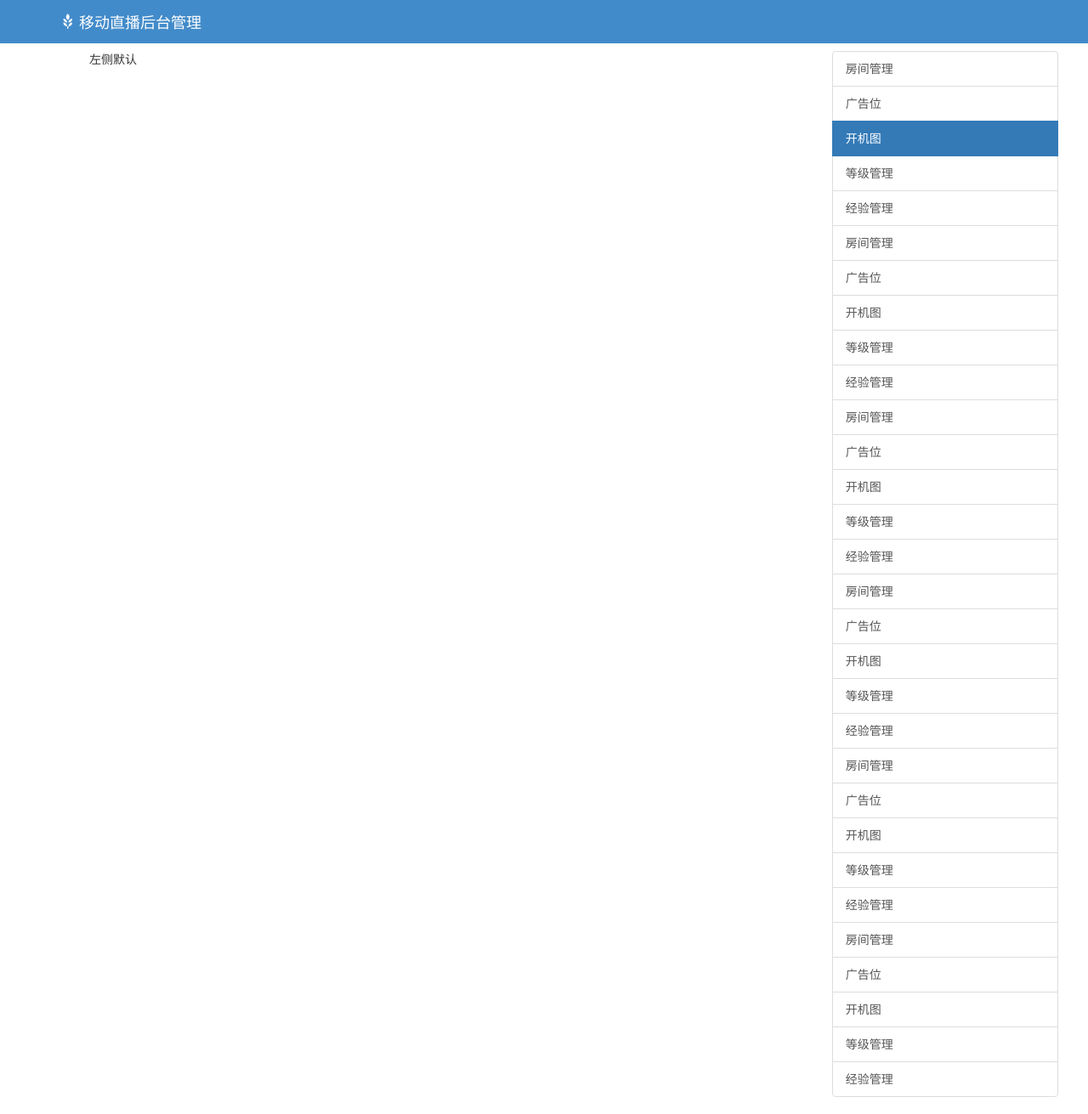
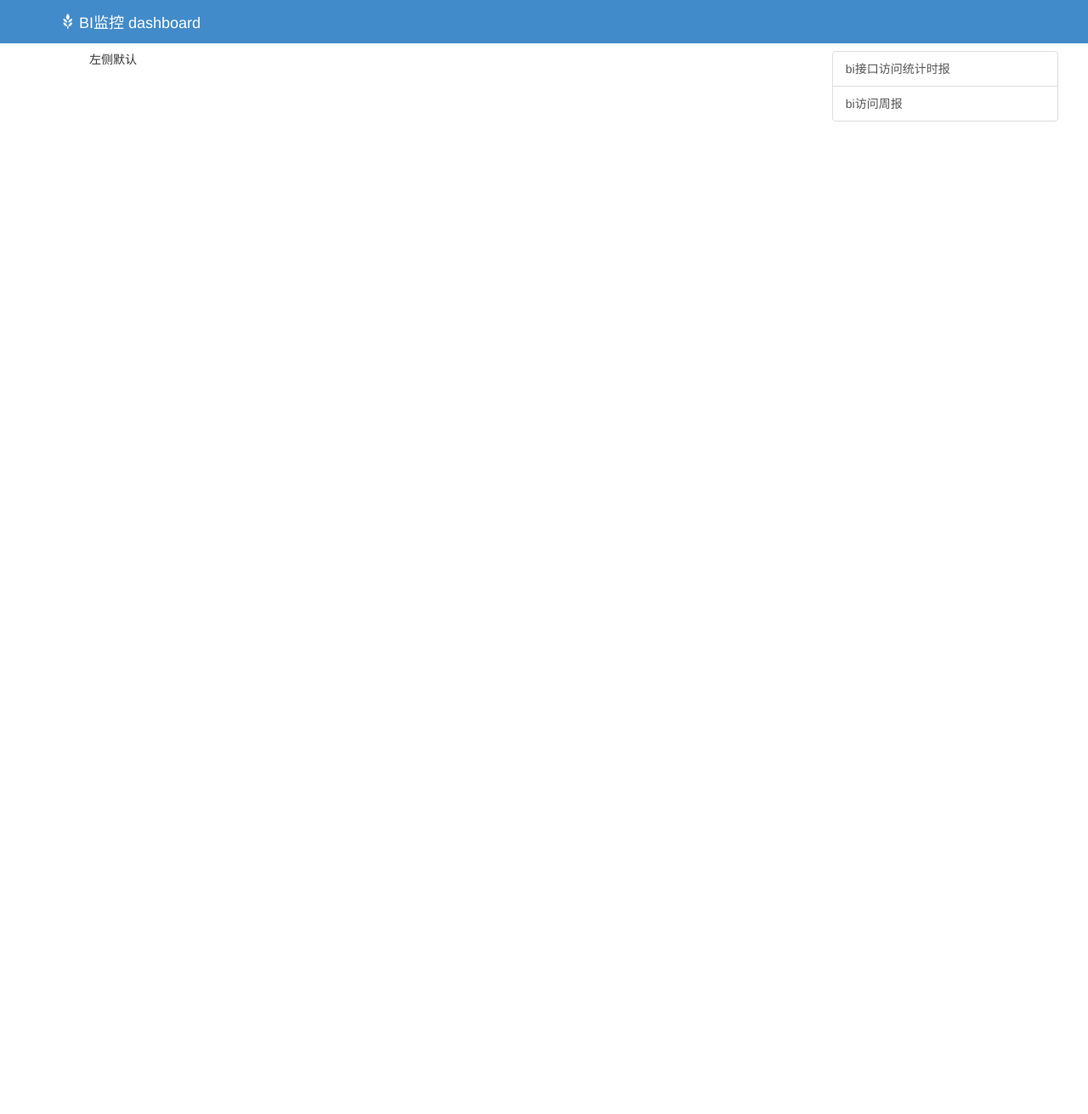
Before and after one commit to duyabobo/bi_monitor, a Django app: page / in a window 1280 px wide. Shown: the whole page at 85% size. After the commit the page ends 143 px from the top, so only its background shows below. Run offline with Django 3.2, Linux system fonts and the light colour scheme; some libraries are stand-ins or nearby versions.

Commit message:
'修改监控列表展示效果'

```diff
--- a/bi_monitor_app/templates/base.html
+++ b/bi_monitor_app/templates/base.html
@@ -26,7 +26,7 @@
             <span class="icon-bar"></span>
           </button>
           <a class="navbar-brand" style="color:#FFF;" href="#">
-            <span class="glyphicon glyphicon-grain" aria-hidden="true"></span>&nbsp;移动直播后台管理
+            <span class="glyphicon glyphicon-grain" aria-hidden="true"></span>&nbsp;BI监控 dashboard
           </a>
         </div>
         <div id="navbar" class="collapse navbar-collapse">
--- a/bi_monitor_app/templates/index.html
+++ b/bi_monitor_app/templates/index.html
@@ -3,34 +3,6 @@
 {% block right_list %}
     {# 每次增加一个监控项目，都需要增加一个导航条，需要指定<a>的 id 属性为 api_id #}
     {# api_id 维护在views/__init__.py文件中的 title_dict 变量中 #}
-    <a class="list-group-item" api_id="example">房间管理</a>
-    <a class="list-group-item" api_id="bi_api_week_report">广告位</a>
-    <a class="list-group-item active" api_id="bi_api_week_report">开机图</a>
-    <a class="list-group-item" api_id="bi_api_week_report">等级管理</a>
-    <a class="list-group-item" api_id="example">经验管理</a>
-    <a class="list-group-item" api_id="example">房间管理</a>
-    <a class="list-group-item" api_id="bi_api_week_report">广告位</a>
-    <a class="list-group-item" api_id="bi_api_week_report">开机图</a>
-    <a class="list-group-item" api_id="bi_api_week_report">等级管理</a>
-    <a class="list-group-item" api_id="example">经验管理</a>
-    <a class="list-group-item" api_id="example">房间管理</a>
-    <a class="list-group-item" api_id="bi_api_week_report">广告位</a>
-    <a class="list-group-item" api_id="bi_api_week_report">开机图</a>
-    <a class="list-group-item" api_id="bi_api_week_report">等级管理</a>
-    <a class="list-group-item" api_id="example">经验管理</a>
-    <a class="list-group-item" api_id="example">房间管理</a>
-    <a class="list-group-item" api_id="bi_api_week_report">广告位</a>
-    <a class="list-group-item" api_id="bi_api_week_report">开机图</a>
-    <a class="list-group-item" api_id="bi_api_week_report">等级管理</a>
-    <a class="list-group-item" api_id="example">经验管理</a>
-    <a class="list-group-item" api_id="example">房间管理</a>
-    <a class="list-group-item" api_id="bi_api_week_report">广告位</a>
-    <a class="list-group-item" api_id="bi_api_week_report">开机图</a>
-    <a class="list-group-item" api_id="bi_api_week_report">等级管理</a>
-    <a class="list-group-item" api_id="example">经验管理</a>
-    <a class="list-group-item" api_id="example">房间管理</a>
-    <a class="list-group-item" api_id="bi_api_week_report">广告位</a>
-    <a class="list-group-item" api_id="bi_api_week_report">开机图</a>
-    <a class="list-group-item" api_id="bi_api_week_report">等级管理</a>
-    <a class="list-group-item" api_id="example">经验管理</a>
+    <a class="list-group-item" api_id="bi_access_hour_report">bi接口访问统计时报</a>
+    <a class="list-group-item" api_id="bi_api_week_report">bi访问周报</a>
 {% endblock %}
--- a/bi_monitor_app/templates/report_detail_2_dime.html
+++ b/bi_monitor_app/templates/report_detail_2_dime.html
@@ -1,7 +1,7 @@
 {# 二维表格，需要注入的参数有：一个二维数组，二维数组的每个元素数组对应一个表格 #}
 <a href="#" id="back_to_list">返回</a>
-{% for title, head, t_date in table_datas %}
-    <table class="table table-striped table-hover table-bordered">
+{% for title, head, body in table_datas %}
+    <table class="table table-bordered">
     <div style="text-align: center">
         {% for t in title %}
             {{ t }}<br/>
@@ -15,7 +15,7 @@
         </tr>
         </thead>
         <tbody>
-        {% for l in t_date %}
+        {% for l in body %}
             <tr>
             {% for b in l %}
                 <td>{{ b }}</td>
--- a/bi_monitor_app/views/__init__.py
+++ b/bi_monitor_app/views/__init__.py
@@ -3,6 +3,6 @@
 # date='2017/11/15'
 # api_id 为 key，对应监控的名称为 value
 title_dict = {
-    'example': 'example',
+    'bi_access_hour_report': 'bi接口访问统计时报',
     'bi_api_week_report': 'bi访问日志统计周报',
 }
--- a/bi_monitor_app/views/index.py
+++ b/bi_monitor_app/views/index.py
@@ -6,6 +6,7 @@ from django.shortcuts import render
 from utils import get_detail_example
 from utils import get_list_example
 from bi_monitor_app.views.utils import week_report
+from bi_monitor_app.views.utils import hour_report
 from bi_monitor_app.views import title_dict
 
 
@@ -32,23 +33,27 @@ def content_detail(request):
 
 def content_list(request):
     """
-    查询各种类型的监控数据列表
+    查询各种类型的监控数据列表，
+    列表在前端显示的时候是使用 table 展现的，
+    需要从数据库中获取 table 的 head 和 body 内容,
+    注意：body 的 item 第一个字段都是 id
     :param request:
     :return:
     """
     api_id = request.GET['api_id']  # 指定哪一类监控数据
     page = request.GET.get('page', 1)
     page = 0 if page == 'undefined' else int(page) - 1  # 分页控件页码从1开始
-    if api_id == 'example':
-        datas = get_list_example()
+    if api_id == 'bi_access_hour_report':
+        head, body = hour_report.get_list(page)
     elif api_id == 'bi_api_week_report':  # bi访问日志周报报表
-        datas = week_report.get_list(page)
+        head, body = week_report.get_list(page)
     else:
-        datas = []
+        head, body = [], [[], []]
     return render(request, 'report_list.html', context={
         'api_id': api_id,
         'title': title_dict[api_id],
-        'datas': datas
+        'head': head,
+        'body': body
         }
     )
 
--- a/bi_monitor_app/views/utils/week_report.py
+++ b/bi_monitor_app/views/utils/week_report.py
@@ -48,10 +48,12 @@ def get_list(page):
     """
     获取周报监控报表的列表，分页显示
     :param page:
-    :return:
+    :return: head, body，head 为一个列表，显示为表头，body是一个二维列表，为表格的body。
     """
     week_reports = WeekReport.objects.values('analysis_date', 'id').all()[50*page: 50*(page+1)]
-    return map(lambda x: [x['id'], str(x['analysis_date'])], week_reports)
+    head = ['id', '监控日期']
+    body = map(lambda x: [x['id'], str(x['analysis_date'])], week_reports)
+    return head, body
 
 
 def get_total():
```
Also changed, not shown: bi_monitor_app/templates/report_list.html (+19 -3 lines), bi_monitor_app/views/utils/hour_report.py (added, +13 -0 lines).
